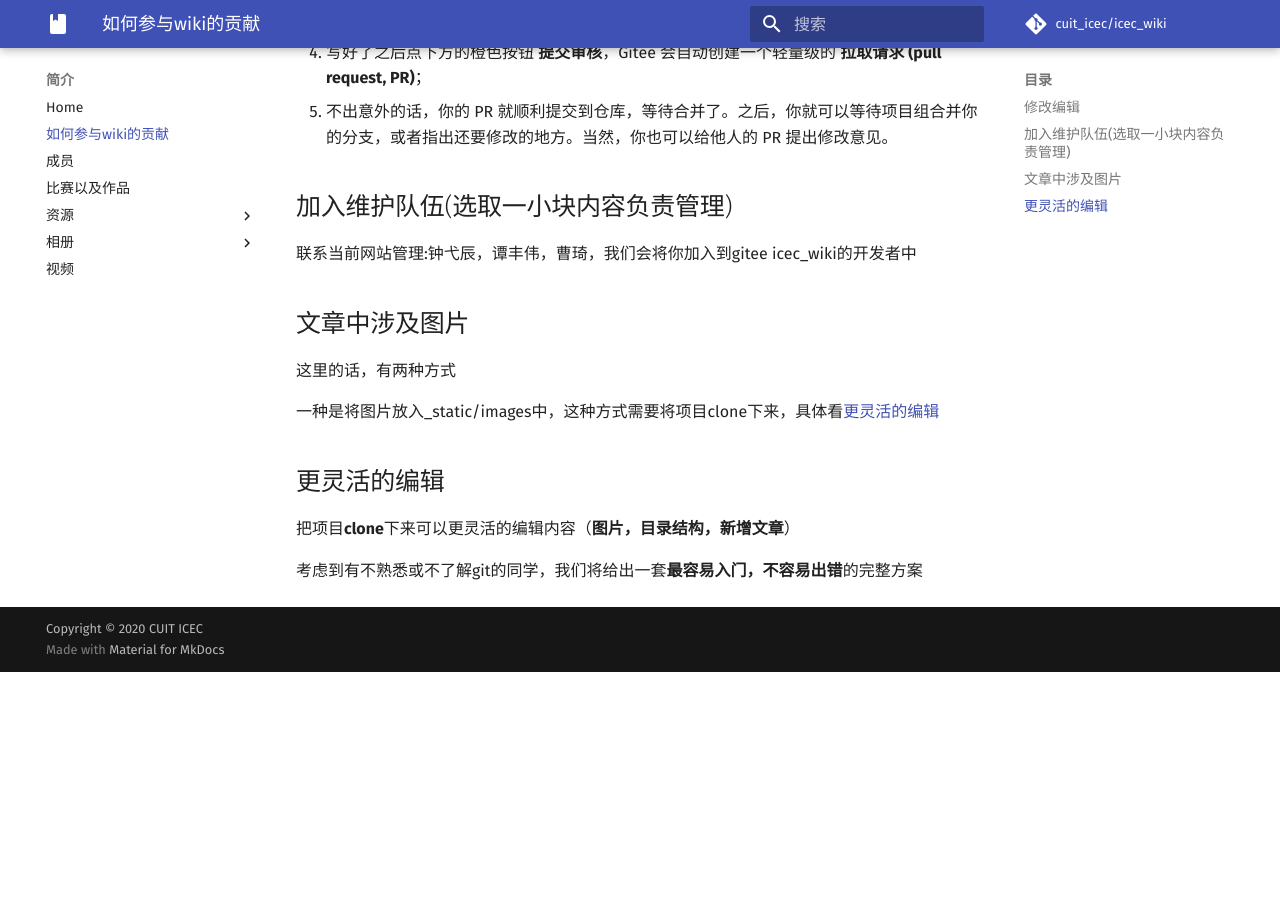
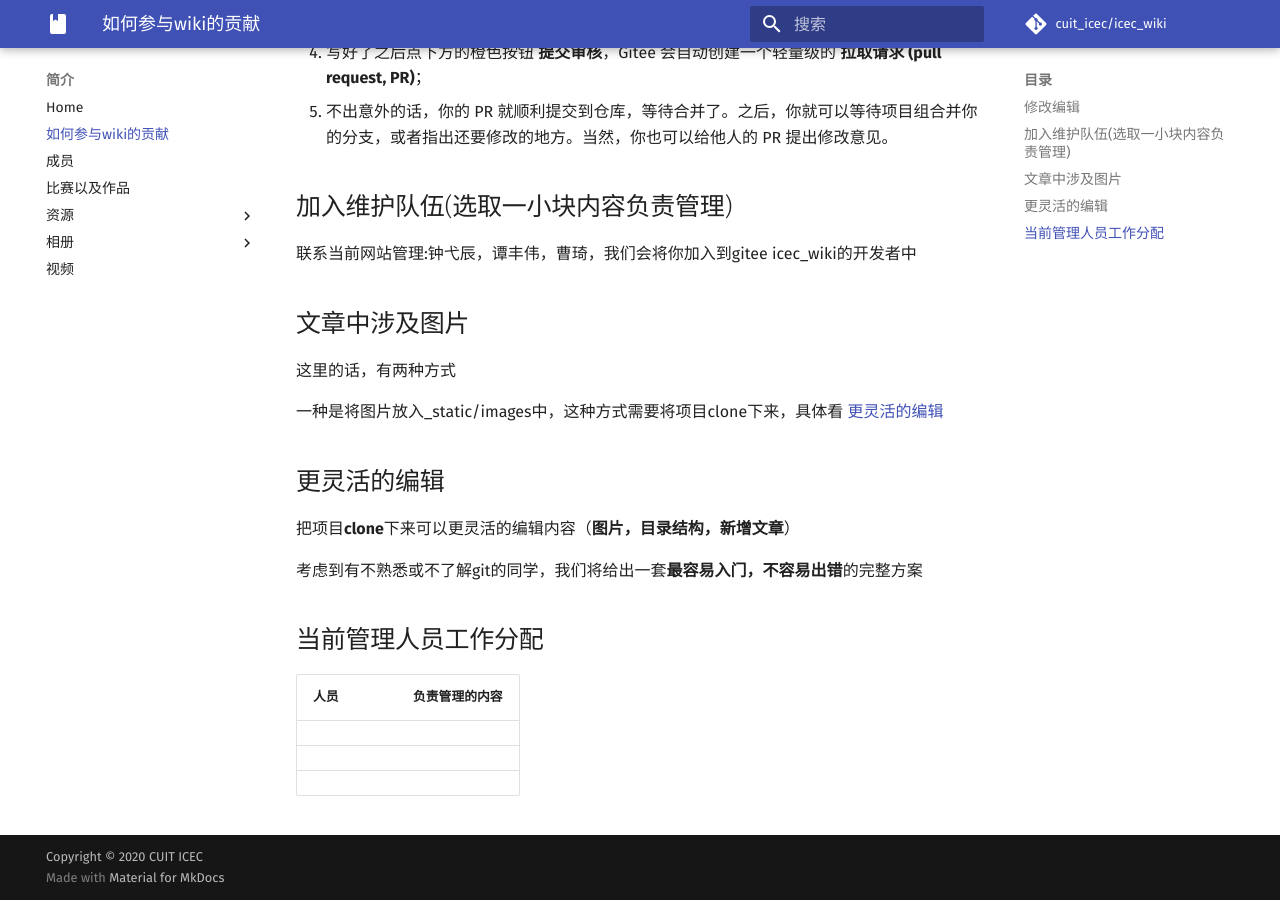
Before and after one commit to cuit-icec/cuit-icec.github.io, an MkDocs documentation site: the page built from docs/icec/contri.md, in a window 1280 px wide and 900 px high, scrolled down 514 px. Built offline with MkDocs 1.6.1 and Material for MkDocs 9.7.7, drawn with Linux system fonts in a browser that asks for light colours; nearby versions of some CDN libraries; before the commit the page ends 1186 px from its top, so only the background shows below that.

Commit message:
贡献页增加管理人员列表

```diff
--- a/docs/icec/contri.md
+++ b/docs/icec/contri.md
@@ -20,10 +20,18 @@
 
 这里的话，有两种方式
 
-一种是将图片放入_static/images中，这种方式需要将项目clone下来，具体看[更灵活的编辑](#_4)
+一种是将图片放入_static/images中，这种方式需要将项目clone下来，具体看 [更灵活的编辑](#_4)
 
 ## 更灵活的编辑
 
 把项目**clone**下来可以更灵活的编辑内容（**图片，目录结构，新增文章**）
 
 考虑到有不熟悉或不了解git的同学，我们将给出一套**最容易入门，不容易出错**的完整方案
+
+## 当前管理人员工作分配
+
+| 人员 | 负责管理的内容 |
+| ---- | -------------- |
+|      |                |
+|      |                |
+|      |                |
```
Also changed, not shown: docs/tool/note/markdown/markdown_picbed.md (line endings or trailing spaces), docs/tool/note/markdown/typora.md (line endings or trailing spaces).
